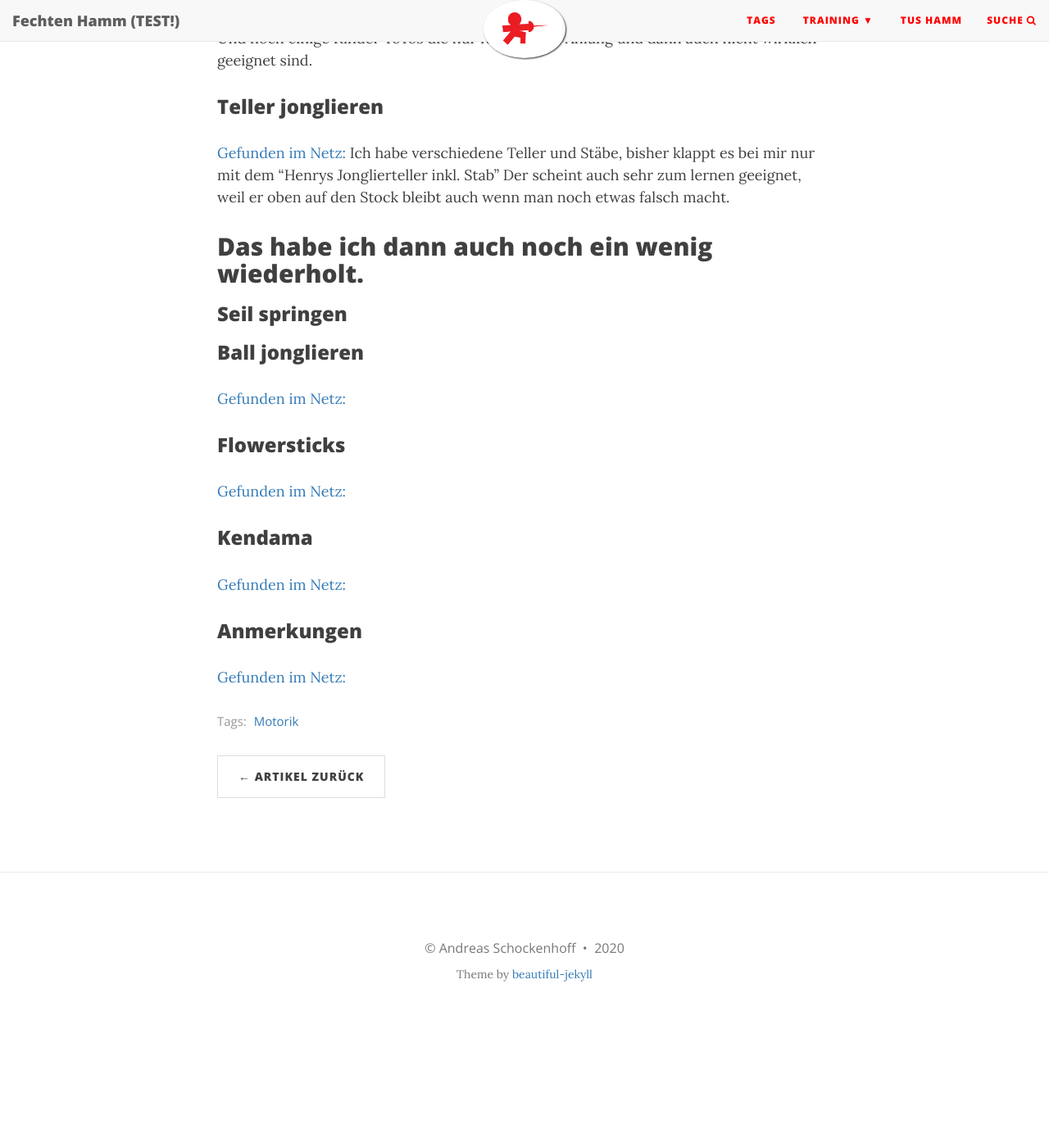
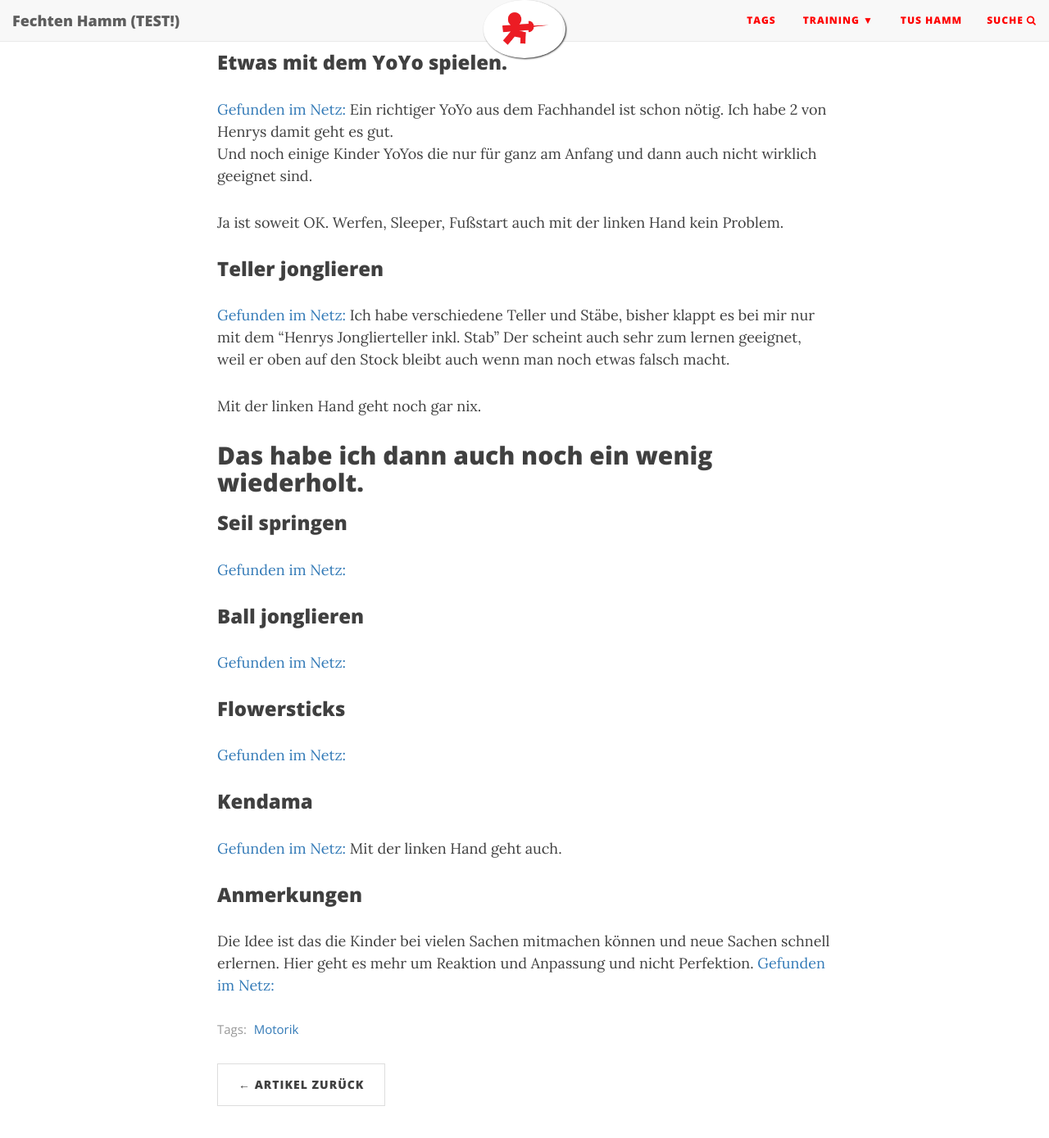
Before and after one commit to test-blog-fechten/test-blog-fechten.github.io, a Jekyll site: the page built from _posts/2020-04-12-motorik-ueben.md, in a window 1280 px wide and 1400 px high, scrolled down 732 px. Shown: the top 1389 px of the window at 82% size. Built offline with Jekyll 4.4.1, drawn with Linux system fonts in a browser that asks for light colours; nearby versions of some CDN libraries; before the commit the page ends 1982 px from its top, so only the background shows below that; some of the changed text lies outside the part shown.

Commit message:
update post

```diff
--- a/_posts/2020-04-12-motorik-ueben.md
+++ b/_posts/2020-04-12-motorik-ueben.md
@@ -11,28 +11,38 @@ Ein Basketball scheint am besten geeignet. Griffig und optimal rund.
 Lederbälle: z.B. Volleyball, Fußball sind angenehmer auf dem Finger aber nicht so rund und griffig.
 Ein einfacher Plastikball ist glatter als der Basketball und lässt sich damit schlechter andrehen.
 
+Mit der rechten Hand geht es ein paar Sekunden. mit der linken Hand geht es noch gar nicht.
+
 ### Etwas mit dem Diabolo spielen.
 [Gefunden im Netz:](https://www.youtube.com/watch?v=1-2e9Da8C3E)
+
+Einfaches antreiben funktioniert. Für mehr muss ich wohl im Garten spielen. :-)
 
 ### Etwas mit dem YoYo spielen.
 [Gefunden im Netz:](https://www.youtube.com/watch?v=UxTiFFkEkIs)
 Ein richtiger YoYo aus dem Fachhandel ist schon nötig. Ich habe 2 von Henrys damit geht es gut.
 Und noch einige Kinder YoYos die nur für ganz am Anfang und dann auch nicht wirklich geeignet sind.
 
+Ja ist soweit OK. Werfen, Sleeper, Fußstart auch mit der linken Hand kein Problem.
+
 ### Teller jonglieren
 [Gefunden im Netz:](https://www.youtube.com/watch?v=hOA7SYkHB_k)
 Ich habe verschiedene Teller und Stäbe, bisher klappt es bei mir nur mit dem "Henrys Jonglierteller inkl. Stab"
 Der scheint auch sehr zum lernen geeignet, weil er oben auf den Stock bleibt auch wenn man noch etwas falsch macht.
 
+Mit der linken Hand geht noch gar nix.
+
 ## Das habe ich dann auch noch ein wenig wiederholt.
 ### Seil springen
-
+[Gefunden im Netz:](https://www.youtube.com/watch?v=vVctfW2OCyQ)
 ### Ball jonglieren
 [Gefunden im Netz:](https://www.youtube.com/watch?v=3V6D2PyFEKM)
 ### Flowersticks
 [Gefunden im Netz:](https://www.youtube.com/watch?v=QhFfFgYo6mg)
 ### Kendama
 [Gefunden im Netz:](https://www.youtube.com/watch?v=3mgtwewEb4I)
+Mit der linken Hand geht auch.
 
 ### Anmerkungen
+Die Idee ist das die Kinder bei vielen Sachen mitmachen können und neue Sachen schnell erlernen. Hier geht es mehr um Reaktion und Anpassung und nicht Perfektion.
 [Gefunden im Netz:](https://www.youtube.com/watch?v=k6nyFvn1smc)
```
